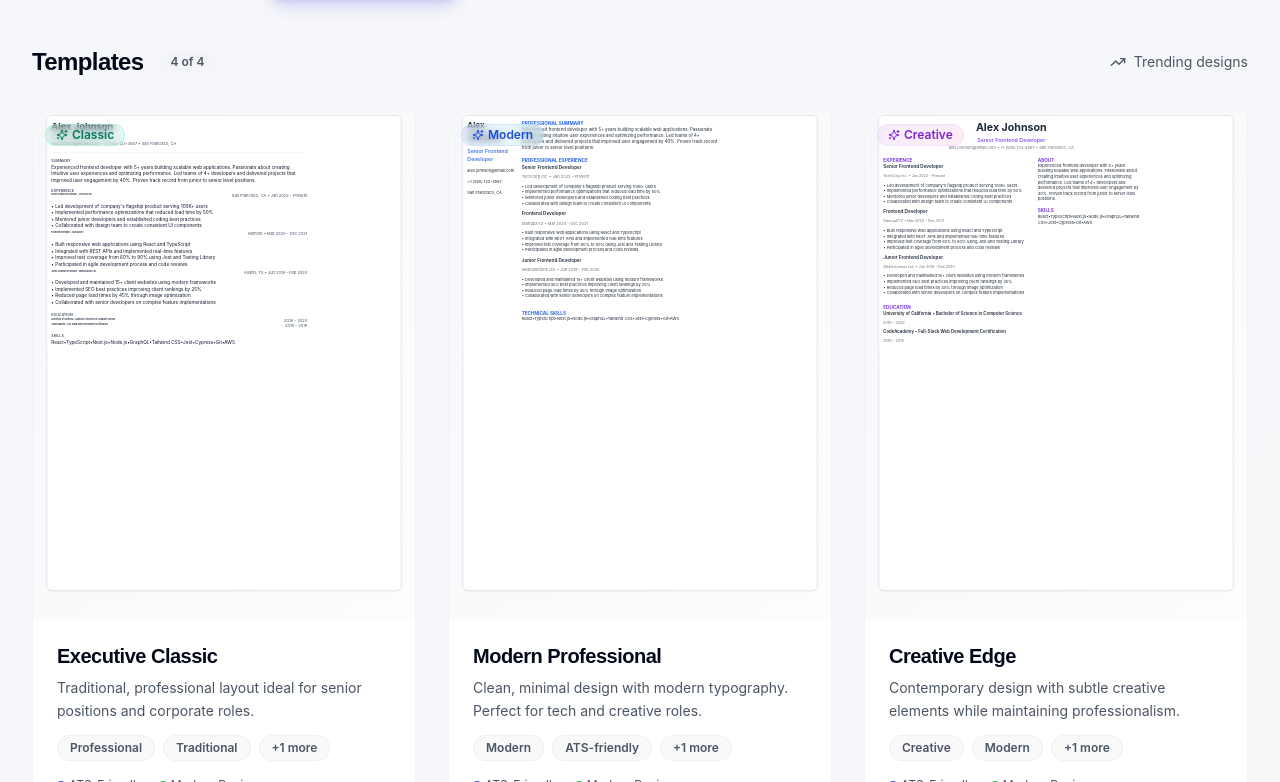
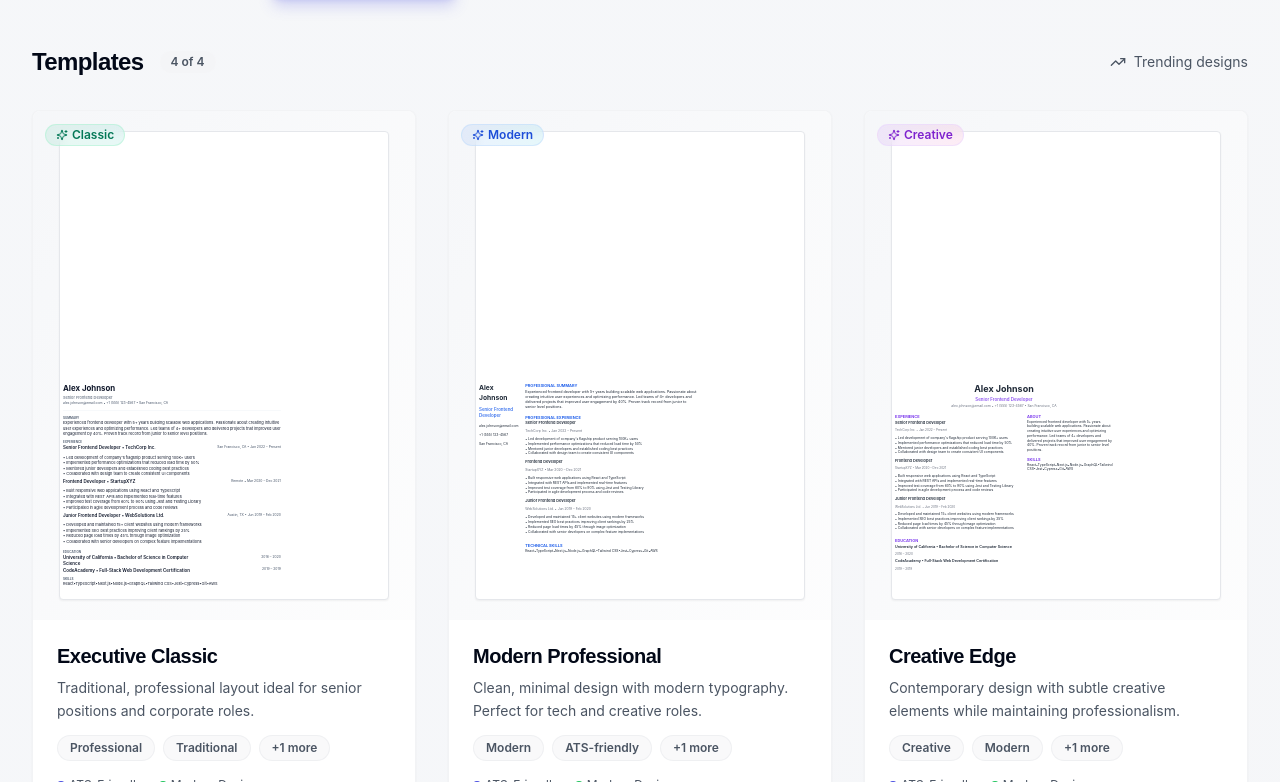
Before and after one commit to jayanthbabu3/vision-profile, a React (Vite) app: page /templates in a window 1280 px wide. Shown: the part 758-1540 px from the top of the page. Built offline with nearby package versions, Linux system fonts and the light colour scheme; the HTML template or start-up script is replaced by a standard one.

Commit message:
Fix: Adjust template preview positioning

```diff
--- a/src/components/templates/TemplatePreviewCard.tsx
+++ b/src/components/templates/TemplatePreviewCard.tsx
@@ -98,28 +98,30 @@ const TemplatePreviewCard = ({
       {/* Template Preview Container */}
       <div className="relative aspect-[3/4] overflow-hidden bg-gradient-to-br from-background to-muted/20">
         {templateSchema && sampleData ? (
-          <div className="w-full h-full flex items-start justify-center p-1">
+          <div className="w-full h-full flex items-center justify-center p-2">
             <div
-              className="bg-white shadow-sm border transform origin-top rounded-md overflow-hidden"
+              className="bg-white shadow-sm border rounded-sm overflow-hidden relative"
               style={{
-                width: '100%',
-                height: '100%',
-                transform: 'scale(0.95)',
-                fontSize: '6px',
-                lineHeight: '1.2',
+                width: '90%',
+                height: '95%',
               }}
             >
-              <div className="w-full h-full overflow-hidden relative">
+              <div className="w-full h-full overflow-hidden relative flex items-center justify-center">
                 <div style={{
-                  transform: 'scale(0.35)',
-                  transformOrigin: 'top left',
-                  width: '285%',
-                  height: '285%'
+                  transform: 'scale(0.28)',
+                  transformOrigin: 'center center',
+                  width: '357%',
+                  height: '357%',
+                  position: 'absolute',
+                  top: '50%',
+                  left: '50%',
+                  marginLeft: '-178.5%',
+                  marginTop: '-178.5%'
                 }}>
                   <TemplateRenderer
                     template={{
                       ...templateSchema,
-                      page: { ...templateSchema.page, margins: 12 }
+                      page: { ...templateSchema.page, margins: 8 }
                     }}
                     data={sampleData}
                     className="border-0 shadow-none rounded-none overflow-hidden"
```
